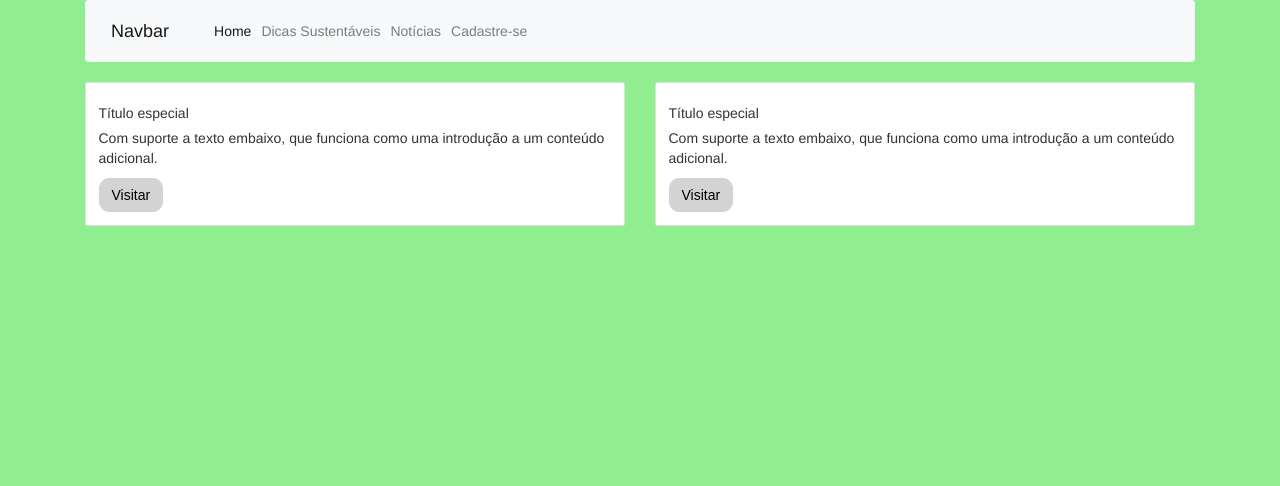
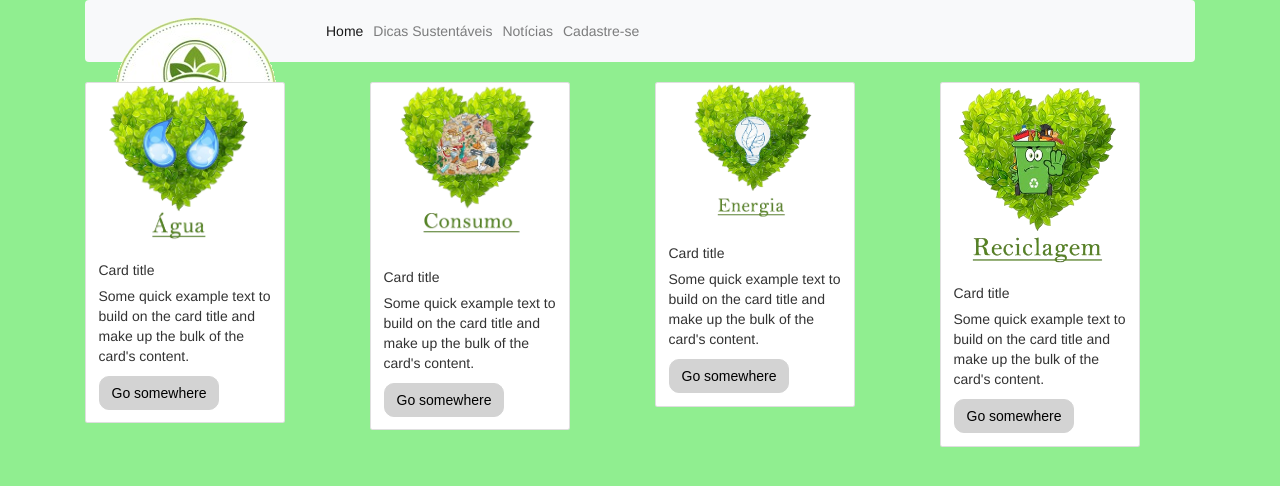
Before and after one commit to ZeruenGit/MTS, a plain HTML site: page Site/dicas.html in a window 1280 px wide. Drawn offline with nearby package versions, Linux system fonts and the light colour scheme.

Commit message:
atualização nas logos

```diff
--- a/Site/css/estilo.css
+++ b/Site/css/estilo.css
@@ -33,3 +33,7 @@ body{
     color: white;
     background-color: black;
 }
+
+.logo{
+    padding: 0;
+}
--- a/Site/dicas.html
+++ b/Site/dicas.html
@@ -17,7 +17,7 @@
         <div class="row">
             <div class="col-sm">
                 <nav class="navbar navbar-expand-lg navbar-light bg-light">
-                    <a class="navbar-brand" href="#">Navbar</a>
+                    <a class="navbar-brand logo" href="#"><img src="./imagens/logo.png" alt="" width=""></a>
                     <button class="navbar-toggler" type="button" data-toggle="collapse"
                         data-target="#navbarSupportedContent" aria-controls="navbarSupportedContent"
                         aria-expanded="false" aria-label="Toggle navigation">
@@ -43,23 +43,47 @@
             </div>
         </div>
         <div class="row">
-            <div class="col-sm-6">
-                <div class="card">
+            <div class="col-sm">
+                <div class="card" style="width: 20rem;">
+                    <img src="./imagens/agua.png" class="card-img-top" alt="...">
                     <div class="card-body">
-                        <h5 class="card-title">Título especial</h5>
-                        <p class="card-text">Com suporte a texto embaixo, que funciona como uma introdução a um conteúdo
-                            adicional.</p>
-                        <a href="#" class="btn btn-primary botao">Visitar</a>
+                        <h5 class="card-title">Card title</h5>
+                        <p class="card-text">Some quick example text to build on the card title and make up the bulk of
+                            the card's content.</p>
+                        <a href="#" class="btn btn-primary botao">Go somewhere</a>
                     </div>
                 </div>
             </div>
-            <div class="col-sm-6">
-                <div class="card">
+            <div class="col-sm">
+                <div class="card" style="width: 20rem;">
+                    <img src="./imagens/consumo.png" class="card-img-top" alt="...">
                     <div class="card-body">
-                        <h5 class="card-title">Título especial</h5>
-                        <p class="card-text">Com suporte a texto embaixo, que funciona como uma introdução a um conteúdo
-                            adicional.</p>
-                        <a href="#" class="btn btn-primary botao">Visitar</a>
+                        <h5 class="card-title">Card title</h5>
+                        <p class="card-text">Some quick example text to build on the card title and make up the bulk of
+                            the card's content.</p>
+                        <a href="#" class="btn btn-primary botao">Go somewhere</a>
+                    </div>
+                </div>
+            </div>
+            <div class="col-sm">
+                <div class="card" style="width: 20rem;">
+                    <img src="./imagens/energia.png" class="card-img-top" alt="...">
+                    <div class="card-body">
+                        <h5 class="card-title">Card title</h5>
+                        <p class="card-text">Some quick example text to build on the card title and make up the bulk of
+                            the card's content.</p>
+                        <a href="#" class="btn btn-primary botao">Go somewhere</a>
+                    </div>
+                </div>
+            </div>
+            <div class="col-sm">
+                <div class="card" style="width: 20rem;">
+                    <img src="./imagens/reciclagem.png" class="card-img-top" alt="...">
+                    <div class="card-body">
+                        <h5 class="card-title">Card title</h5>
+                        <p class="card-text">Some quick example text to build on the card title and make up the bulk of
+                            the card's content.</p>
+                        <a href="#" class="btn btn-primary botao">Go somewhere</a>
                     </div>
                 </div>
             </div>
```
Also changed, not shown: Site/cadastro.html (+1 -1 lines), Site/index.html (+3 -1 lines), Site/imagens/Logo.png (added), Site/imagens/agua.png (added), Site/imagens/consumo.png (added), Site/imagens/energia.png (added), Site/imagens/icones.jpeg (added), Site/imagens/reciclagem.png (added).
